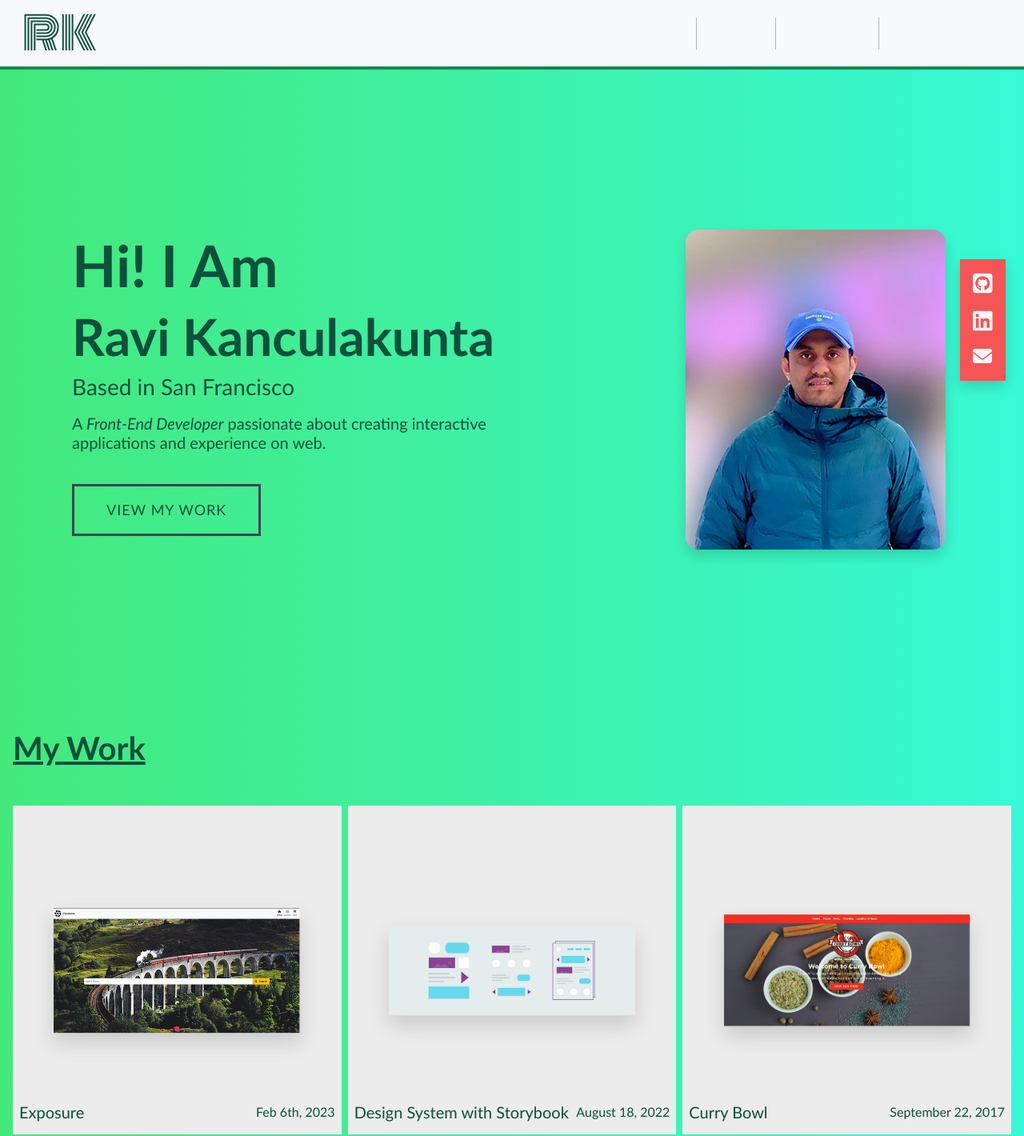
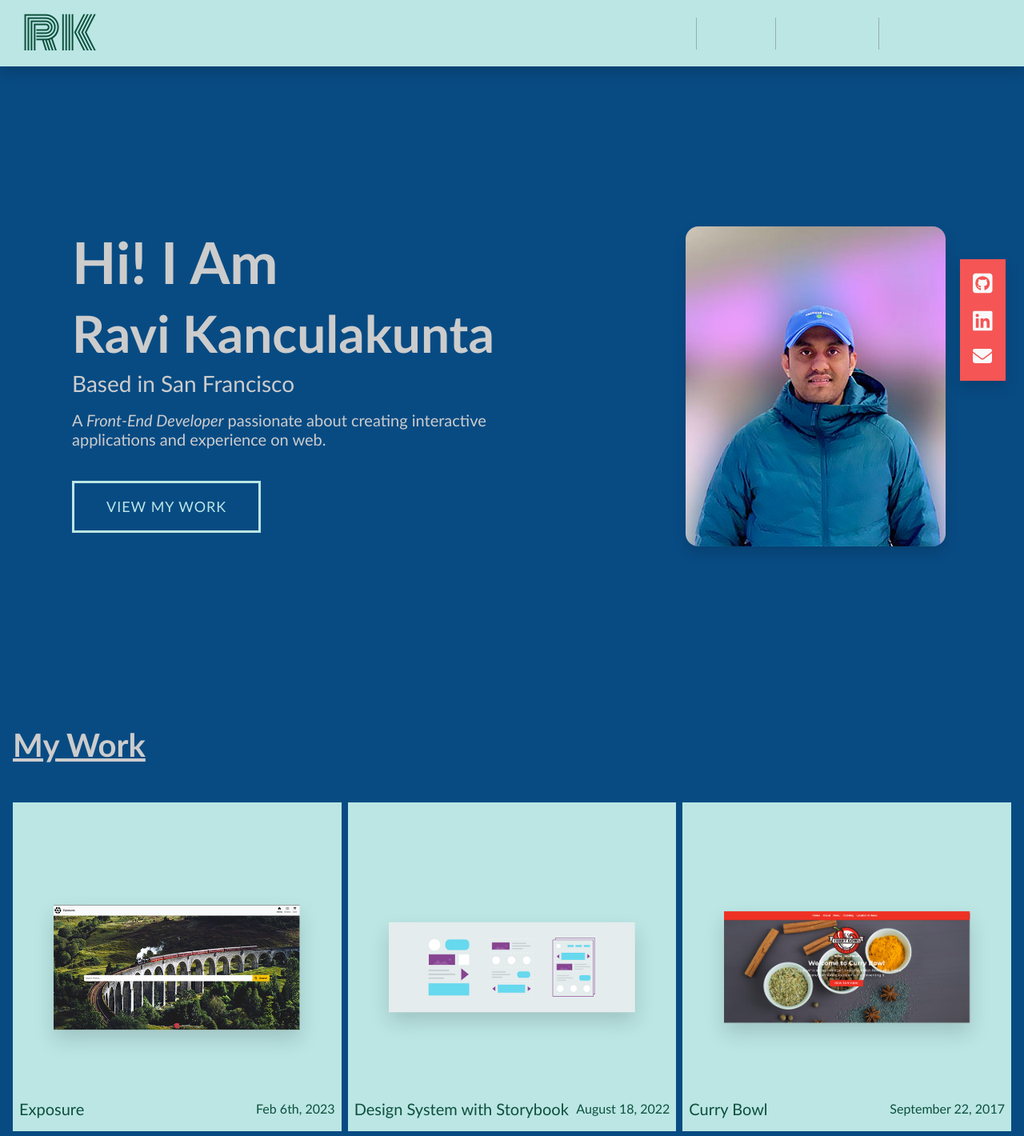
Before and after one commit to rkiran16/myportfolio, a React (Create React App) app: page / in a window 1280 px wide. Shown: the top 1420 px of the page at 80% size. Built offline with nearby package versions, Linux system fonts and the light colour scheme.

Commit message:
Updated color palette

```diff
--- a/package.json
+++ b/package.json
@@ -15,7 +15,8 @@
     "react": "^18.2.0",
     "react-dom": "^18.2.0",
     "react-router-dom": "^6.4.2",
-    "react-scripts": "5.0.1"
+    "react-scripts": "5.0.1",
+    "sass": "^1.60.0"
   },
   "scripts": {
     "start": "react-scripts start",
--- a/public/index.html
+++ b/public/index.html
@@ -32,7 +32,6 @@
       work correctly both with client-side routing and a non-root public URL.
       Learn how to configure a non-root public URL by running `npm run build`.
     -->
-  <title>Ravi Kanculakunta</title>
 
   <!-- HTML Meta Tags -->
   <title>Ravi Kanculakunta</title>
--- a/src/App.js
+++ b/src/App.js
@@ -12,7 +12,7 @@ import AboutMe from './AboutMe';
 
 const Home = () => {
    return (
-      <div className='bg-green-white'>
+      <div className='bg-color1'>
          <Hero />
          <Work />
          <AboutMe />
--- a/src/Work/index.js
+++ b/src/Work/index.js
@@ -4,11 +4,12 @@ import workData from "./data";
 
 const Work = () => {
     return (
-        <div id="work" className="d-flex flex-column justify-content-center px-3 min-vh-100 my-4">
+        <div id="work" className="d-flex flex-column justify-content-center px-3 min-vh-100 my-4 overflow-hidden">
             <h1 className="mb-5 display-6 fw-bold" id="work"><u>My Work</u></h1>
             <div className="row row-cols-1 row-cols-md-3 g-2 mb-4">
                 {workData && workData.map((work, index) => {
                     const { id, title, image, date } = work;
+                    //const randomColor = Math.floor(Math.random() * 16777215).toString(16);
                     return (
                         <>
                             <div key={`${id}${index}`} className="col" data-bs-toggle="modal" data-bs-target={`#${id}Modal`}>
@@ -18,8 +19,8 @@ const Work = () => {
                                     </div>
                                     <div className="position-absolute w-100 bottom-0 p-2">
                                         <div className="d-flex justify-content-between">
-                                            <h5>{title}</h5>
-                                            <p className="mb-0">{date}</p>
+                                            <h5 className="text-color7">{title}</h5>
+                                            <p className="mb-0 text-color7">{date}</p>
                                         </div>
                                     </div>
                                 </div>
--- a/src/app.css
+++ b/src/app.scss
@@ -1,33 +1,54 @@
+* {
+    box-sizing: border-box;
+}
+
+$color1: #084B83;
+$color2: #42BFDD;
+$color3: #BBE6E4;
+$color4: #F55555;
+$color5: #ffffff;
+$color6: #cccccc;
+$color7: #0d503c;
+
 html,
 body {
     height: 100vh;
     width: 100vw;
     margin: 0;
     padding: 0;
-    color: #0d503c;
+    color: $color6;
     font-family: ui-rounded, 'Hiragino Maru Gothic ProN', Quicksand, Comfortaa, Manjari, 'Arial Rounded MT Bold', Calibri, source-sans-pro, sans-serif;
 }
 
-* {
-    box-sizing: border-box;
+
+// background
+
+.bg-color1 {
+    background-color: $color1;
+}
+
+.bg-color2 {
+    background-color: $color2;
+}
+
+.bg-color3 {
+    background-color: $color3;
+}
+
+.bg-orange {
+    background-color: $color4;
 }
 
 .logo {
     font-family: 'Monoton', cursive;
 }
 
-
-.bg-green-white {
-    background-image: linear-gradient(to right, #43e97b 0%, #38f9d7 100%);
+.text-orange {
+    color: $color4;
 }
 
-
-.bg-orange {
-    background-color: #F55555;
-}
-
-.text-orange {
-    color: #F55555;
+.text-color7 {
+    color: $color7;
 }
 
 .social {
@@ -37,21 +58,23 @@ body {
 /* START Anchor Styles */
 
 a {
-    color: #0d503c;
+    color: $color7;
     text-decoration: none;
+
+    &.underline {
+        display: inline-block;
+        position: relative;
+
+        &:hover {
+            color: $color7 !important;
+
+            &::after {
+                transform: scaleX(1);
+                transform-origin: bottom left;
+            }
         }
 
-a.underline {
-    display: inline-block;
-    position: relative;
-}
-
-a.underline:hover {
-    color: #0d503c !important;
-}
-
-
-a.underline:after {
+        &::after {
             content: '';
             position: absolute;
             width: 100%;
@@ -63,10 +86,7 @@ a.underline:after {
             transform-origin: bottom right;
             transition: transform 0.25s ease-out;
         }
-
-a.underline:hover:after {
-    transform: scaleX(1);
-    transform-origin: bottom left;
+    }
 }
 
 /* End anchor Styles */
@@ -74,8 +94,8 @@ a.underline:hover:after {
 /* START Button Styles */
 
 .button {
-    color: #0d503c;
-    border: 3px solid #3F4650;
+    color: $color3;
+    border: 3px solid $color3;
     border-radius: 0px;
     padding: 16px 40px;
     display: inline-flex;
@@ -83,7 +103,7 @@ a.underline:hover:after {
     font-size: 18px;
     letter-spacing: 1px;
     cursor: pointer;
-    box-shadow: inset 0 0 0 0 #F55555;
+    box-shadow: inset 0 0 0 0 $color2;
     -webkit-transition: ease-in-out 0.3s;
     -moz-transition: ease-in-out 0.3s;
     transition: ease-in-out 0.3s;
@@ -96,9 +116,9 @@ a.underline:hover:after {
 }
 
 .slide_right:hover {
-    box-shadow: inset 400px 0 0 0 #F55555;
-    color: #ffffff;
-    border-color: #F55555;
+    box-shadow: inset 400px 0 0 0 $color2;
+    color: $color5;
+    border-color: $color2;
 }
 
 /* End Button Styles */
@@ -300,7 +320,7 @@ a.underline:hover:after {
 
 .about-me-img-wrapper {
     position: relative;
-    border: 4px solid #F55555;
+    border: 4px solid $color4;
     width: 300px;
     height: 300px;
 
@@ -320,7 +340,7 @@ a.underline:hover:after {
     bottom: 0;
     left: 0;
     right: 0;
-    background: #F55555;
+    background: $color4;
     opacity: 0.2;
     transition: all .3s linear;
 }
@@ -333,7 +353,7 @@ a.underline:hover:after {
     width: 100%;
     height: 0;
     padding-top: 100%;
-    background-color: #ececec;
+    background-color: $color3;
     position: relative;
 }
 
--- a/src/components/Header/index.js
+++ b/src/components/Header/index.js
@@ -3,7 +3,7 @@ import React from "react";
 const Header = () => {
     return (
         <header className="sticky-top">
-            <nav className="navbar navbar-expand-lg border-bottom border-success border-4 bg-light px-3">
+            <nav className="navbar navbar-expand-lg shadow bg-color3 px-3">
                 <div className="container-fluid">
                     <a className="display-4 logo underline" href="/">RK</a>
                     <button class="navbar-toggler" type="button" data-bs-toggle="collapse" data-bs-target="#navbarSupportedContent" aria-controls="navbarSupportedContent" aria-expanded="false" aria-label="Toggle navigation">
--- a/src/components/ProjectCard/index.js
+++ b/src/components/ProjectCard/index.js
@@ -7,7 +7,7 @@ const ProjectCard = ({ work }) => {
       <div className="modal-dialog modal-fullscreen-sm-down modal-dialog-centered modal-lg">
         <div className="modal-content">
           <div className="modal-header">
-            <h1 className="modal-title fs-3" id={`${id}ModalLabel`}>{title}</h1>
+            <h1 className="modal-title fs-3 text-color7" id={`${id}ModalLabel`}>{title}</h1>
             <button type="button" className="btn-close" data-bs-dismiss="modal" aria-label="Close"></button>
           </div>
           <div className="modal-body p-0">
@@ -31,14 +31,14 @@ const ProjectCard = ({ work }) => {
               </button>
             </div>
             <div className="p-3">
-              <p className="mt-5 lh-base animate__animated animate__fadeInDown">{projectDescription}</p>
+              <p className="mt-5 lh-base animate__animated animate__fadeInDown text-color7">{projectDescription}</p>
               <div className="my-3 animate__animated animate__fadeInDown">
                 <dl className="row">
                   {projectDetails && projectDetails.map((detail) => {
                     return (
                       <>
-                        <dt className="col-sm-3">{detail?.name}</dt>
-                        <dd className="col-sm-9 d-flex">
+                        <dt className="col-sm-3 text-color7">{detail?.name}</dt>
+                        <dd className="col-sm-9 d-flex text-color7">
                           {detail?.value}
                           {detail.urlText ? <a target="_blank" className="underline" rel="noopener noreferrer" href={detail.url}>{detail.urlText}</a> : ''}
                           {detail.stack ? detail.stack.map((s) => <div className="border d-flex justify-content-center bg-orange me-2 p-2"><FontAwesomeIcon className='text-white' icon={s} size='2x' /></div>) : ''}
--- a/src/index.js
+++ b/src/index.js
@@ -1,7 +1,7 @@
 import React from 'react';
 import { createRoot } from 'react-dom/client';
 import App from './App';
-import "./app.css";
+import "./app.scss";
 import * as serviceWorker from './serviceWorker';
 
 const container = document.getElementById('root');
```
Also changed, not shown: 1 other file (tests, documents, lock files or other folders). Lines whose indentation alone changed are shown as unchanged.
